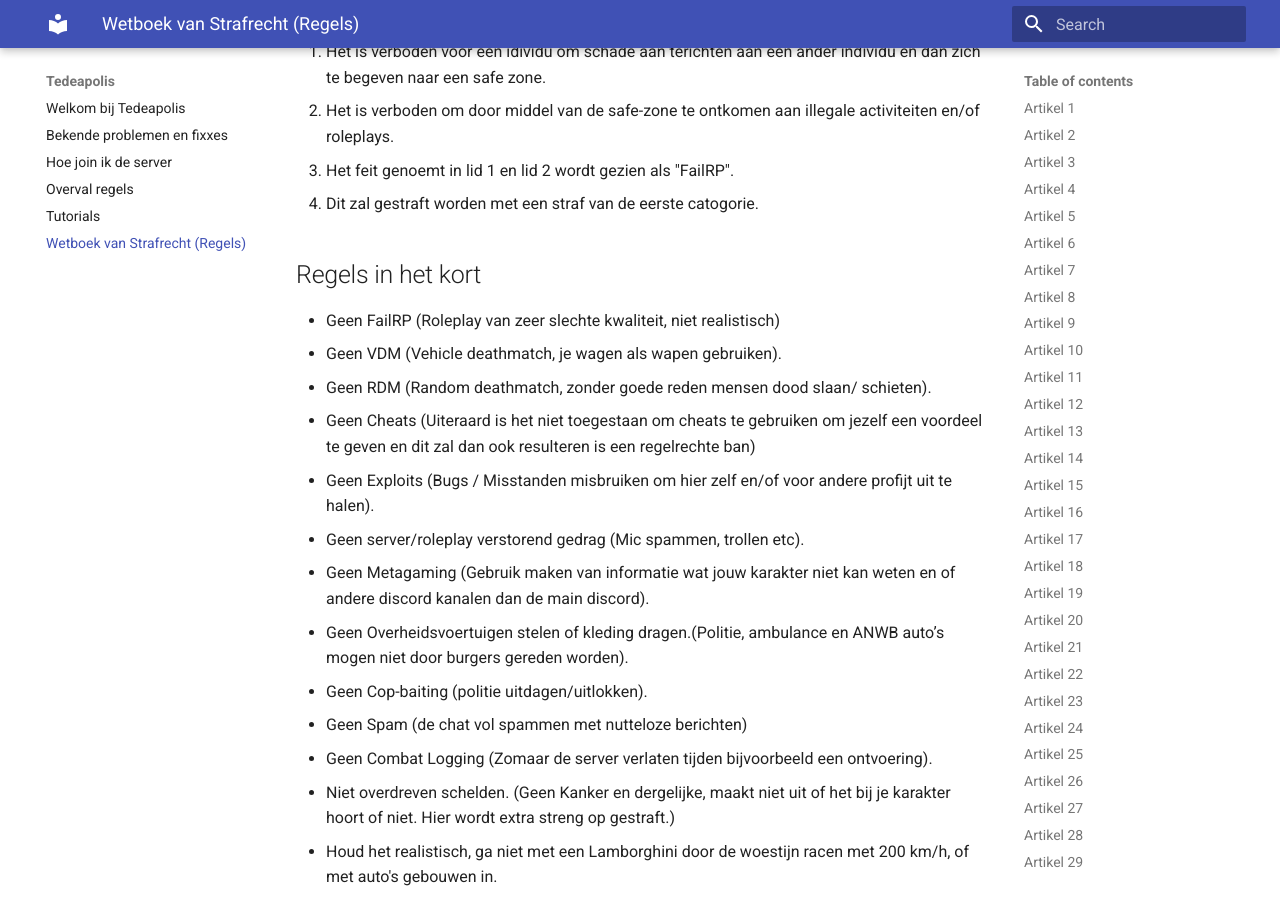
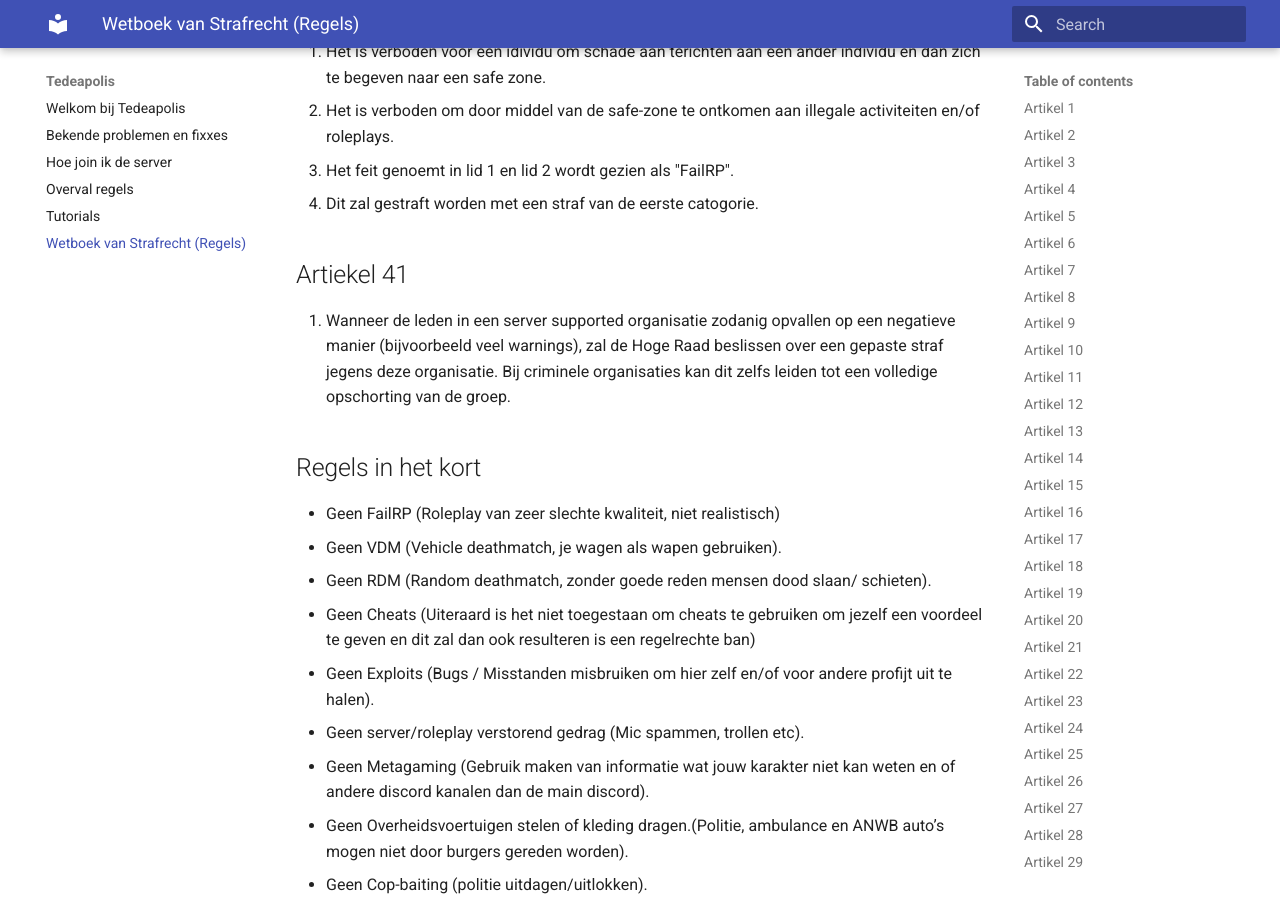
Before and after one commit to Tedeapolis/Tedeapolis, an MkDocs documentation site: the page built from docs/Wetboek.md, in a window 1280 px wide and 900 px high, scrolled down 11446 px. Built offline with MkDocs 1.6.1 and Material for MkDocs 9.7.7, drawn with Linux system fonts in a browser that asks for light colours.

Commit message:
Artiekel 41: Regels voor server supported organisaties

```diff
--- a/docs/Wetboek.md
+++ b/docs/Wetboek.md
@@ -276,6 +276,10 @@ Bodycam beelden zijn op de volgende manier toegestaan
 3. Het feit genoemt in lid 1 en lid 2 wordt gezien als "FailRP".
 3. Dit zal gestraft worden met een straf van de eerste catogorie.
 
+## Artiekel 41
+
+1. Wanneer de leden in een server supported organisatie zodanig opvallen op een negatieve manier (bijvoorbeeld veel warnings), zal de Hoge Raad beslissen over een gepaste straf jegens deze organisatie. Bij criminele organisaties kan dit zelfs leiden tot een volledige opschorting van de groep.
+
 ## Regels in het kort
 
 * Geen FailRP (Roleplay van zeer slechte kwaliteit, niet realistisch)
```
